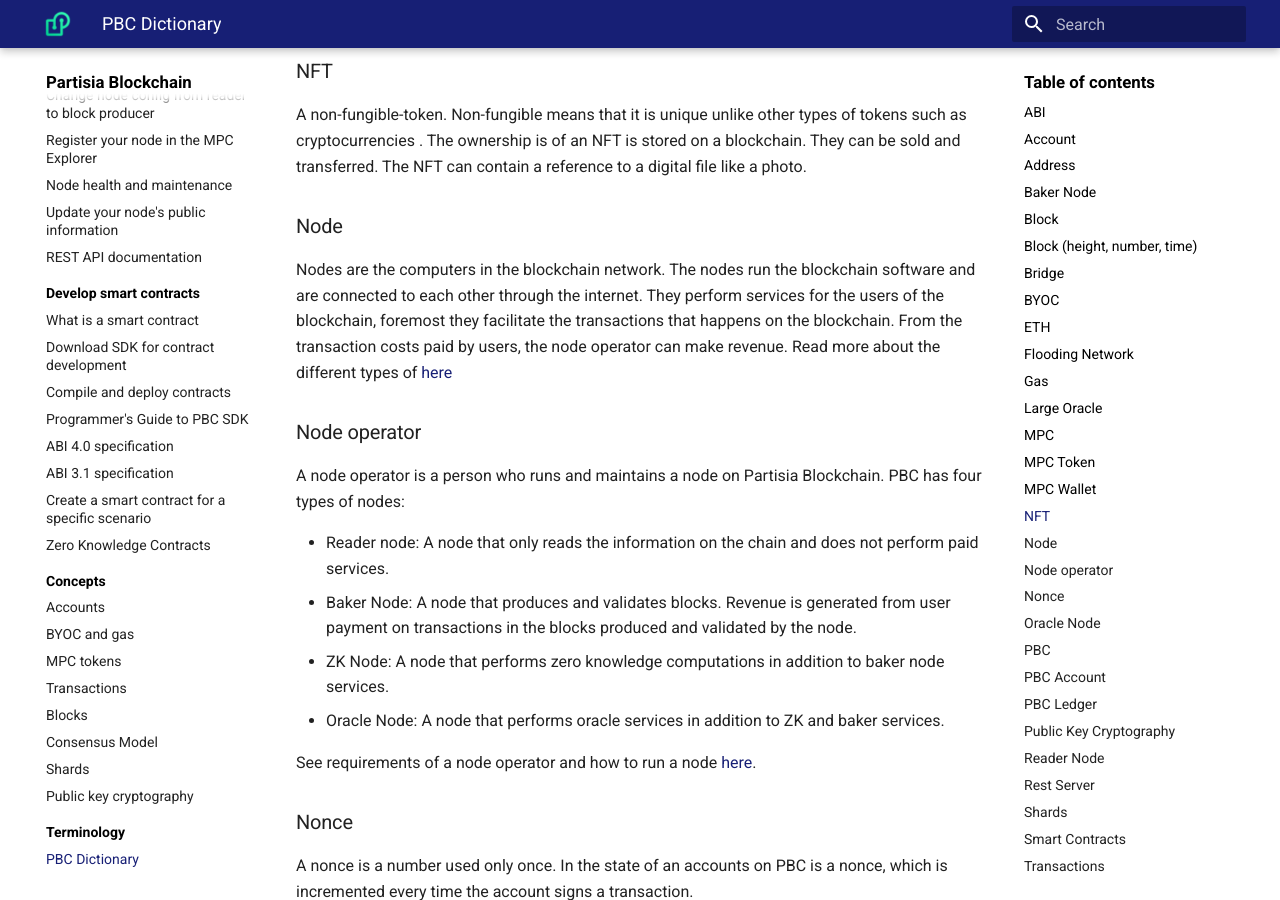
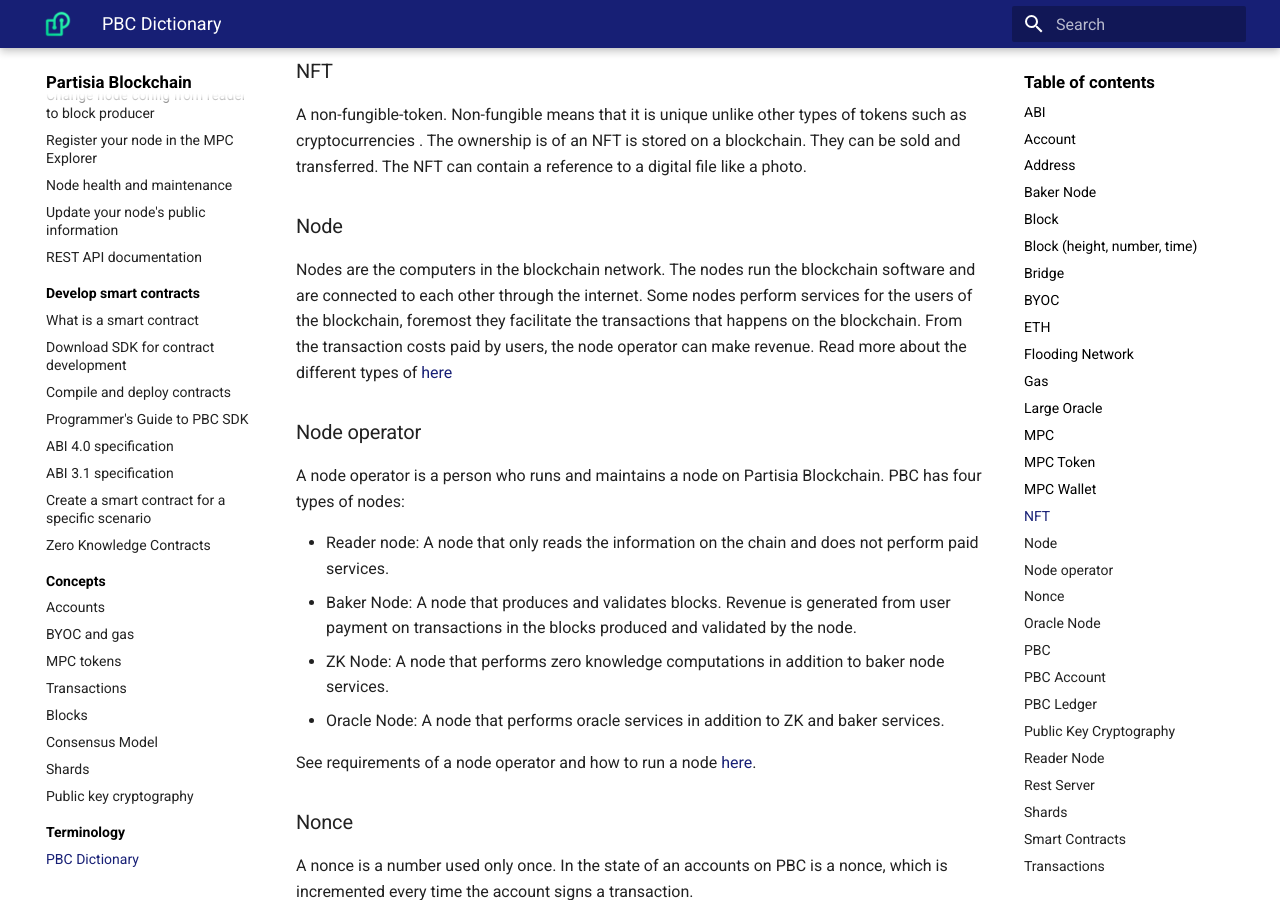
Before and after one commit to 0xSero/partisia-docs, an MkDocs documentation site: the page built from docs/dictionary.md, in a window 1280 px wide and 900 px high, scrolled down 3587 px. Built offline with MkDocs 1.6.1 and Material for MkDocs 9.7.7, drawn with Linux system fonts in a browser that asks for light colours; a script that is not in the unit is left out.

Commit message:
"They perform " >> "Some nodes perform "

```diff
--- a/docs/dictionary.md
+++ b/docs/dictionary.md
@@ -51,7 +51,7 @@
 A non-fungible-token. Non-fungible means that it is unique unlike other types of tokens such as cryptocurrencies . The ownership is of an NFT is stored on a blockchain. They can be sold and transferred. The NFT can contain a reference to a digital file like a photo.
 
 ### Node
-Nodes are the computers in the blockchain network. The nodes run the blockchain software and are connected to each other through the internet.  They perform services for the users of the blockchain, foremost they facilitate the transactions that happens on the blockchain. From the transaction costs paid by users, the node operator can make revenue. Read more about the different types of [here](operator-0-introduction.md)
+Nodes are the computers in the blockchain network. The nodes run the blockchain software and are connected to each other through the internet. Some nodes perform services for the users of the blockchain, foremost they facilitate the transactions that happens on the blockchain. From the transaction costs paid by users, the node operator can make revenue. Read more about the different types of [here](operator-0-introduction.md)
 
 ### Node operator
 A node operator is a person who runs and maintains a node on Partisia Blockchain. PBC has four types of nodes:
```
